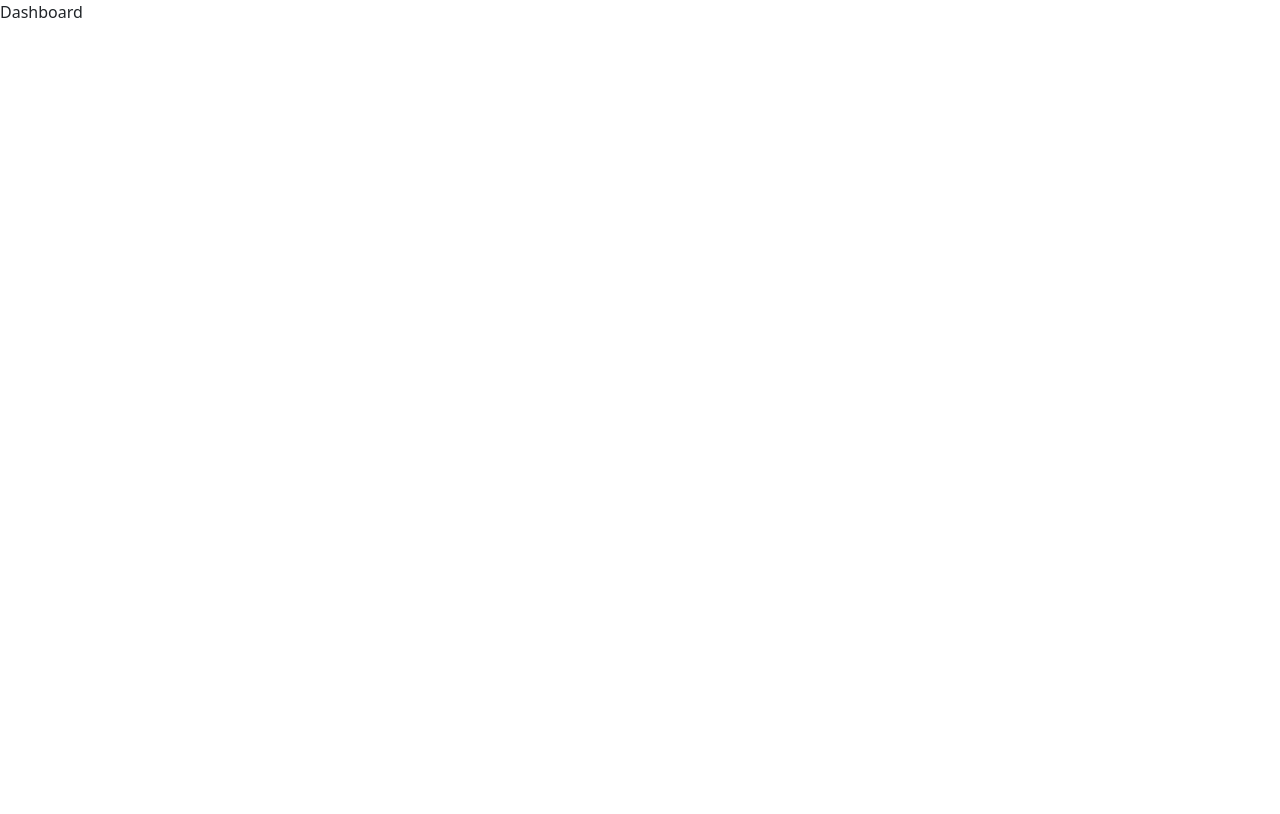
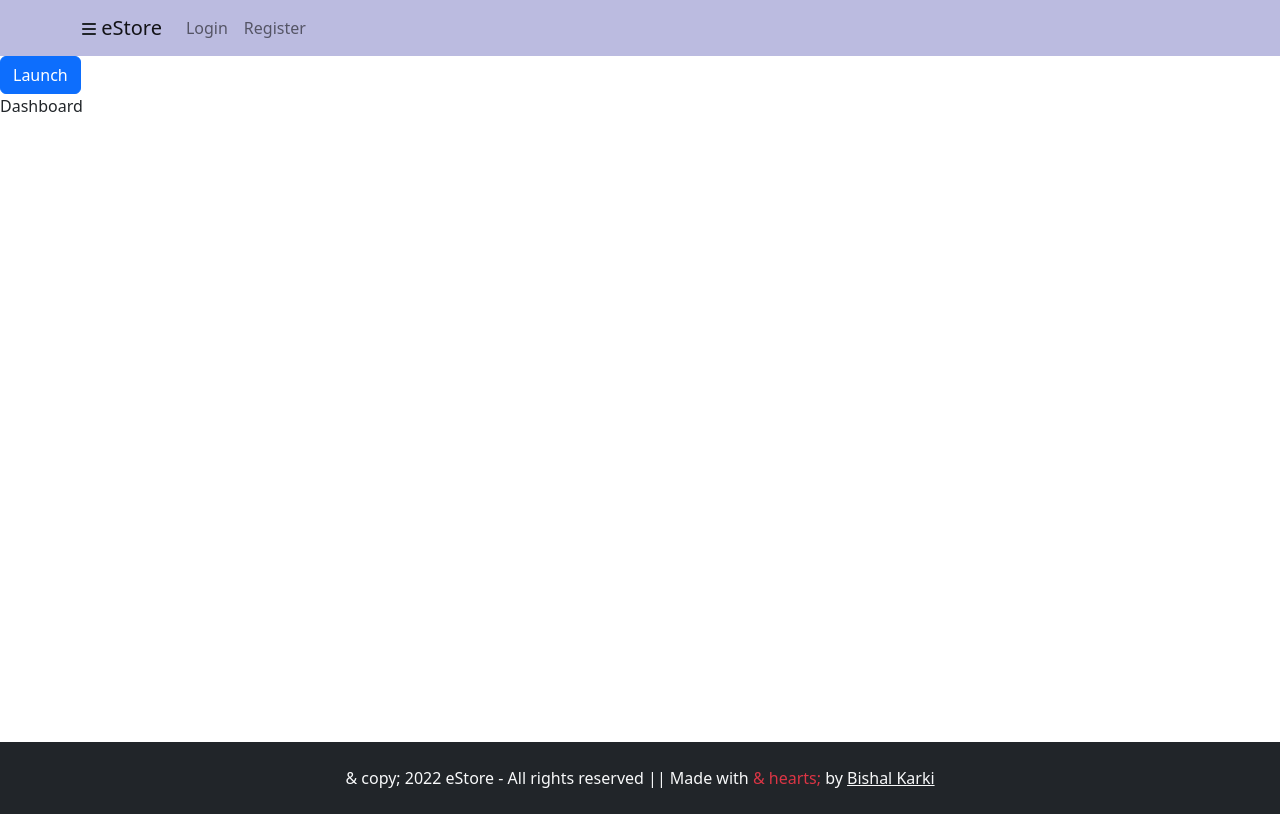
Before and after one commit to bishalk21/e-store, a React (Create React App) app: page /dashboard in a window 1280 px wide. Built offline with nearby package versions, Linux system fonts and the light colour scheme.

Commit message:
onLogin token created, refresh token, store token, created product page, adminUser Layout and created Dadhboard

```diff
--- a/src/App.css
+++ b/src/App.css
@@ -17,3 +17,16 @@
 .navbar {
     background: rgba(0, 0, 139, 0.267);
 }
+
+.text a {
+    text-decoration: none;
+    padding: 2px;
+    height: 10px;
+    width: 10px;
+}
+
+.text a:hover {
+    text-decoration: bold;
+    background: rgba(0, 0, 216, 0.835);
+    color: #fff;
+}
--- a/src/App.js
+++ b/src/App.js
@@ -7,6 +7,7 @@ import { EmailVerification } from "./pages/adminRegistration/EmaiVerification.js
 import { ToastContainer } from "react-toastify";
 import "react-toastify/dist/ReactToastify.css";
 import { Dahboard } from "./pages/Dahboard.js";
+import { Product } from "./pages/products/Product";
 
 function App() {
   return (
@@ -14,6 +15,7 @@ function App() {
       <BrowserRouter>
         <Routes>
           <Route path="/dashboard" element={<Dahboard />} />{" "}
+          <Route path="/product" element={<Product />} />{" "}
           <Route path="/" element={<LoginPage />} />{" "}
           <Route path="/login" element={<LoginPage />} />{" "}
           <Route path="/register" element={<AdminRegistration />} />{" "}
--- a/src/components/header/Header.js
+++ b/src/components/header/Header.js
@@ -9,7 +9,10 @@ export const Header = () => {
     <div>
       <Navbar className="navbar" collapseOnSelect expand="md">
         <Container>
-          <Navbar.Brand href="/"> eStore </Navbar.Brand>{" "}
+          <div>
+            <i class="fa-solid fa-bars"></i>
+            <Navbar.Brand href="/"> eStore </Navbar.Brand>{" "}
+          </div>
           <Navbar.Toggle aria-controls="basic-navbar-nav" />
           <Navbar.Collapse id="basic-navbar-nav">
             <Nav className="me-auto">
--- /dev/null
+++ b/src/components/layout/AdminLayout.js
@@ -0,0 +1,19 @@
+import React, { Children } from "react";
+import { Footer } from "../footer/Footer";
+import { Header } from "../header/Header";
+import { SideMenu } from "../side-menu/SideMenu";
+
+export const AdminLayout = ({ children }) => {
+  return (
+    <div>
+      {" "}
+      {/* header */} <Header />
+      {/* sidebar */}
+      <SideMenu />
+      {/* main body */}
+      <main style={{ minHeight: "calc(100vh - 200px)" }}> {children} </main>
+      {/* footer */}
+      <Footer />
+    </div>
+  );
+};
--- /dev/null
+++ b/src/components/side-menu/SideMenu.js
@@ -0,0 +1,27 @@
+import React, { useState } from "react";
+import Button from "react-bootstrap/Button";
+import Offcanvas from "react-bootstrap/Offcanvas";
+
+export const SideMenu = () => {
+  const [show, setShow] = useState(false);
+
+  const handleClose = () => setShow(false);
+  const handleShow = () => setShow(true);
+
+  return (
+    <>
+      <Button variant="primary" onClick={handleShow}>
+        Launch{" "}
+      </Button>
+      <Offcanvas show={show} onHide={handleClose}>
+        <Offcanvas.Header closeButton>
+          <Offcanvas.Title> Offcanvas </Offcanvas.Title>{" "}
+        </Offcanvas.Header>{" "}
+        <Offcanvas.Body>
+          Some text as placeholder.In real life you can have the elements you
+          have chosen.Like, text, images, lists, etc.{" "}
+        </Offcanvas.Body>{" "}
+      </Offcanvas>{" "}
+    </>
+  );
+};
--- a/src/pages/Dahboard.js
+++ b/src/pages/Dahboard.js
@@ -1,5 +1,6 @@
 import React from "react";
+import { AdminLayout } from "../components/layout/AdminLayout";
 
 export const Dahboard = () => {
-  return <div> Dashboard </div>;
+  return <AdminLayout> Dashboard </AdminLayout>;
 };
--- a/src/pages/adminRegistration/adminRegistration.js
+++ b/src/pages/adminRegistration/adminRegistration.js
@@ -4,6 +4,7 @@ import { Alert, Button, Container, Form } from "react-bootstrap";
 import { Footer } from "../../components/footer/Footer";
 import { CustomInoutFiedld } from "../../components/customInoutField/CustomInoutFiedld";
 import { postNewAdminUser } from "../../helper/axiosHelper";
+import { Link } from "react-router-dom";
 
 export const AdminRegistration = () => {
   const [form, setForm] = useState({});
@@ -105,6 +106,9 @@ export const AdminRegistration = () => {
               <CustomInoutFiedld key={i} {...item} onChange={handleOnChange} />
               // key is used to identify each element and...item is used to pass all the properties of the item
             ))}{" "}
+            <div className="text-end text">
+              <Link to="/login"> Login </Link>{" "}
+            </div>{" "}
             <Button variant="primary" type="submit">
               Submit{" "}
             </Button>{" "}
--- a/src/pages/login/Login.js
+++ b/src/pages/login/Login.js
@@ -1,7 +1,7 @@
 import React, { useEffect, useState } from "react";
 import { Button, Container, Form } from "react-bootstrap";
 import { useDispatch, useSelector } from "react-redux";
-import { useNavigate } from "react-router-dom";
+import { Link, useNavigate } from "react-router-dom";
 import { CustomInoutFiedld } from "../../components/customInoutField/CustomInoutFiedld";
 import { Footer } from "../../components/footer/Footer";
 import { Header } from "../../components/header/Header";
@@ -37,7 +37,7 @@ export const LoginPage = () => {
       <Header />
       <Container className="page-min">
         <div className="form">
-          <h3 className="text-center"> Welcome Back! </h3>{" "}
+          <h3 className="text-start mb-3"> Welcome Back ! </h3>{" "}
           <Form onSubmit={handleOnSubmit}>
             {" "}
             {}{" "}
@@ -57,6 +57,14 @@ export const LoginPage = () => {
               required
               placeholder="Enter Password"
             />
+            {/* forget password */}{" "}
+            <div className="text-end text">
+              <a href="#"> Forget Password ? </a>{" "}
+            </div>
+            {/* Register */}
+            <div className="text-end text">
+              <Link to="/register"> Register </Link>{" "}
+            </div>
             <Button variant="primary" type="submit">
               Submit{" "}
             </Button>{" "}
--- a/src/pages/login/userAction.js
+++ b/src/pages/login/userAction.js
@@ -9,8 +9,12 @@ export const loginAdminUserAction = (data) => async (dispatch) => {
     pending: "please wait...",
   });
 
-  const { status, message, user } = await resultPromise;
+  const { status, message, user, accessJWT, refreshJWT } = await resultPromise;
 
   toast[status](message);
-  status === "success" && dispatch(setUser(user));
+  if (status === "success") {
+    sessionStorage.setItem("accessJWT", accessJWT);
+    localStorage.setItem("refreshJWT", refreshJWT);
+    dispatch(setUser(user));
+  }
 };
--- /dev/null
+++ b/src/pages/products/Product.js
@@ -0,0 +1,6 @@
+import React from "react";
+import { AdminLayout } from "../../components/layout/AdminLayout";
+
+export const Product = () => {
+  return <AdminLayout> Product </AdminLayout>;
+};
```
